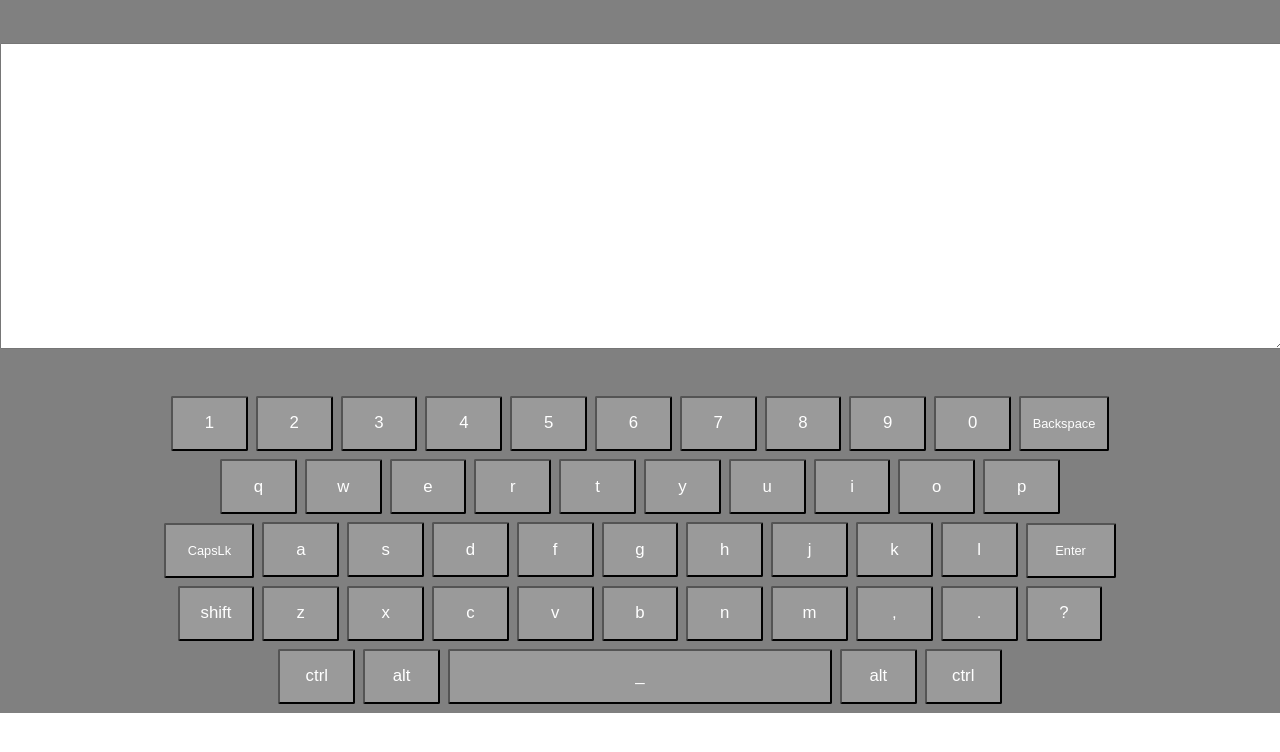
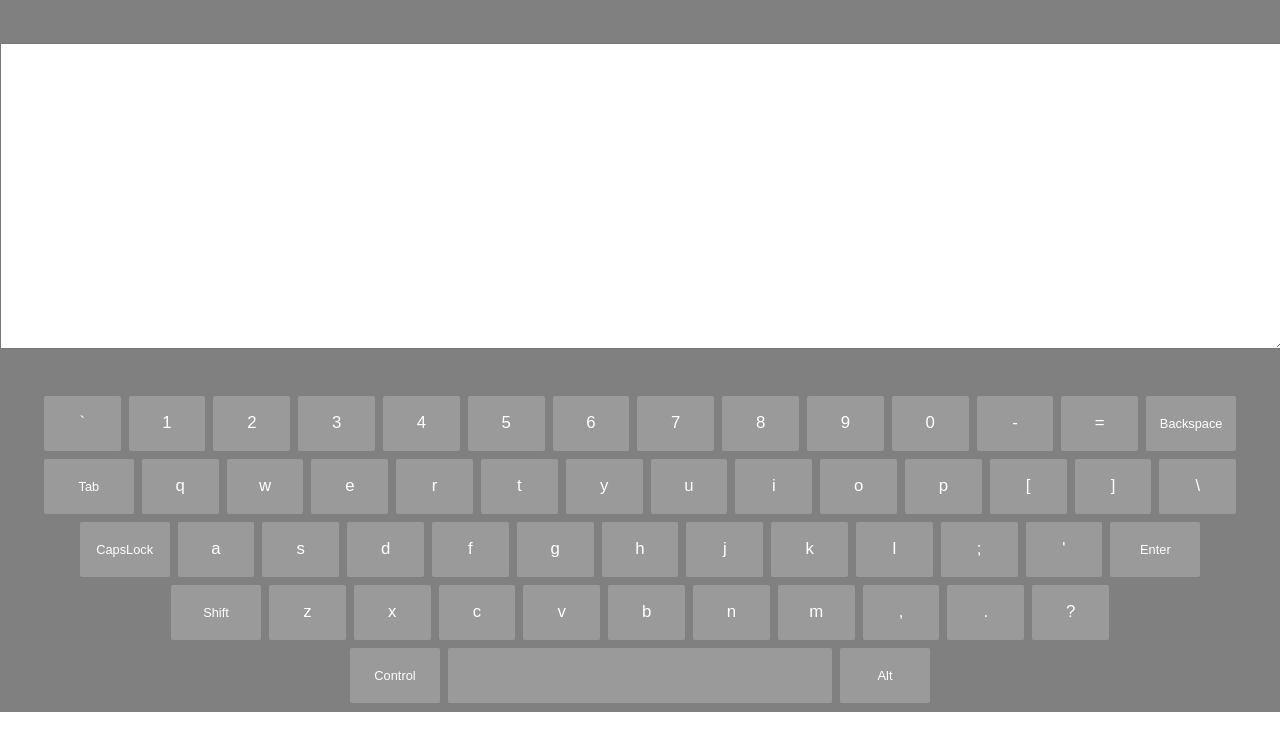
Before and after one commit to Aliaksandrsen/codejam-virtual-keyboard, a website: page index.html in a window 1280 px wide. Drawn offline with Linux system fonts and the light colour scheme.

Commit message:
feat: add relationship between the real and virtual keyboard

```diff
--- a/index.html
+++ b/index.html
@@ -10,7 +10,7 @@
 </head>
 
 <body>
-    <script type="text/javascript" src="script.js"></script>
+    <script type="text/javascript" src="./script.js"></script>
 </body>
 
 </html>
--- a/package.json
+++ b/package.json
@@ -18,11 +18,8 @@
   "homepage": "https://github.com/Aliaksandrsen/codejam-virtual-keyboard#readme",
   "devDependencies": {
     "eslint": "^6.6.0",
-    "eslint-config-airbnb": "^18.0.1",
     "eslint-plugin-import": "^2.18.2",
     "eslint-config-airbnb-base": "^14.0.0"
   },
-  "dependencies": {
-
-  }
+  "dependencies": {}
 }
--- a/script.js
+++ b/script.js
@@ -34,23 +34,28 @@ const keyboard = {
   _createKeys() {
     const fragment = document.createDocumentFragment();
     const keyLayout = [
-      '1', '2', '3', '4', '5', '6', '7', '8', '9', '0', 'backspace',
-      'q', 'w', 'e', 'r', 't', 'y', 'u', 'i', 'o', 'p',
-      'caps', 'a', 's', 'd', 'f', 'g', 'h', 'j', 'k', 'l', 'enter',
+      '`', '1', '2', '3', '4', '5', '6', '7', '8', '9', '0', '-', '=', 'Backspace',
+      'Tab', 'q', 'w', 'e', 'r', 't', 'y', 'u', 'i', 'o', 'p', '[', ']', '\\',
+      'CapsLock', 'a', 's', 'd', 'f', 'g', 'h', 'j', 'k', 'l', ';', "'", 'Enter',
       'Shift', 'z', 'x', 'c', 'v', 'b', 'n', 'm', ',', '.', '?',
-      'Ctrl', 'Alt', 'space', 'Alt', 'Ctrl',
+      'Control', 'Space', 'Alt',
     ];
 
     keyLayout.forEach((key) => {
       const keyElement = document.createElement('button');
-      const insertLineBreak = ['backspace', 'p', 'enter', '?'].indexOf(key) !== -1;
+      const insertLineBreak = ['Backspace', '\\', 'Enter', '?'].indexOf(key) !== -1;
 
       // Add attributes/classes
       keyElement.setAttribute('type', 'button');
       keyElement.classList.add('keyboard__key');
+      // Every button have date attribute
+      keyElement.setAttribute('data-key', `${key}`);
+      // if (key === '\\') { //!!!!
+      //   keyElement.setAttribute('data-key', '\\sl');
+      // }
 
       switch (key) {
-        case 'backspace':
+        case 'Backspace':
           keyElement.classList.add('keyboard__key_wide');
           keyElement.innerHTML = '<span>Backspace</span>';
 
@@ -63,18 +68,30 @@ const keyboard = {
 
           break;
 
-        case 'caps':
+        case 'Tab':
           keyElement.classList.add('keyboard__key_wide');
-          keyElement.innerHTML = '<span>CapsLk</span>';
+          keyElement.innerHTML = '<span>Tab</span>';
 
           keyElement.addEventListener('click', () => {
-            this._toggleCapsLock();
-            keyElement.classList.toggle('keyboard__key_active', this.properties.capsLock);
+            this.properties.value = document.querySelector('.use-keyboard-input').value;
+            this.properties.value += '\t';
+            document.querySelector('.use-keyboard-input').value = this.properties.value;
           });
 
           break;
 
-        case 'enter':
+        case 'CapsLock':
+          keyElement.classList.add('keyboard__key_wide');
+          keyElement.innerHTML = '<span>CapsLock</span>';
+
+          keyElement.addEventListener('click', () => {
+            this._toggleCapsLock();
+            keyElement.classList.toggle('keyboard__key_activeted', this.properties.capsLock);
+          });
+
+          break;
+
+        case 'Enter':
           keyElement.classList.add('keyboard__key_wide');
           keyElement.innerHTML = '<span>Enter</span>';
 
@@ -86,9 +103,45 @@ const keyboard = {
 
           break;
 
-        case 'space':
+        case 'Shift':
+          keyElement.classList.add('keyboard__key_wide');
+          keyElement.innerHTML = '<span>Shift</span>';
+
+          keyElement.addEventListener('click', () => {
+            // this.properties.value = document.querySelector('.use-keyboard-input').value;
+            // this.properties.value += '\n';
+            // document.querySelector('.use-keyboard-input').value = this.properties.value;
+          });
+
+          break;
+
+        case 'Control':
+          keyElement.classList.add('keyboard__key_wide');
+          keyElement.innerHTML = '<span>Control</span>';
+
+          keyElement.addEventListener('click', () => {
+            // this.properties.value = document.querySelector('.use-keyboard-input').value;
+            // this.properties.value += '\n';
+            // document.querySelector('.use-keyboard-input').value = this.properties.value;
+          });
+
+          break;
+
+        case 'Alt':
+          keyElement.classList.add('keyboard__key_wide');
+          keyElement.innerHTML = '<span>Alt</span>';
+
+          keyElement.addEventListener('click', () => {
+            // this.properties.value = document.querySelector('.use-keyboard-input').value;
+            // this.properties.value += '\n';
+            // document.querySelector('.use-keyboard-input').value = this.properties.value;
+          });
+
+          break;
+
+        case 'Space':
           keyElement.classList.add('keyboard__key_extra-wide');
-          keyElement.innerHTML = '<span> _ </span>';
+          keyElement.innerHTML = '<span> </span>';
 
           keyElement.addEventListener('click', () => {
             this.properties.value = document.querySelector('.use-keyboard-input').value;
@@ -126,21 +179,38 @@ const keyboard = {
     return fragment;
   },
 
+
   _toggleCapsLock() {
     this.properties.capsLock = !this.properties.capsLock;
 
     this.elements.keys.forEach((key) => {
-      if (key.childElementCount === 0) {
+      const myKey = key;
+      if (myKey.childElementCount === 0) {
         if (this.properties.capsLock) {
-          key.textContent = key.textContent.toUpperCase();
+          myKey.textContent = myKey.textContent.toUpperCase();
         } else {
-          key.textContent = key.textContent.toLowerCase();
+          myKey.textContent = myKey.textContent.toLowerCase();
         }
       }
     });
   },
 };
 
+document.addEventListener('keydown', (event) => {
+  const key = document.querySelector(`button[data-key='${event.key}']`);// date attribute
+  if (event.key === 'CapsLock') {
+    keyboard._toggleCapsLock.call(keyboard);
+    key.classList.toggle('keyboard__key_activeted');
+  }
+  key.classList.toggle('keyboard__key_activeted');
+});
+
+document.addEventListener('keyup', (event) => {
+  // console.log(event.key);
+  // console.log(document.querySelector(`button[data-key='${event.key}']`));
+  document.querySelector(`button[data-key='${event.key}']`).classList.toggle('keyboard__key_activeted');
+});
+
 window.addEventListener('DOMContentLoaded', () => {
   keyboard.init();
 });
--- a/style.scss
+++ b/style.scss
@@ -23,12 +23,18 @@
     max-width: 90px;
     margin: 4px;
     border-radius: 2px;
+    border: none;
     background: hsla(0, 0%, 100%, 0.2);
     color: #ffffff;
     font-size: 1.05rem;
     outline: none;
     cursor: pointer;
+    vertical-align: top;
     padding: 0;
+
+    &_activeted{  // for buttons which active from real keyboard
+      background: hsla(0, 0%, 100%, 0.1);
+    }
 
     &:active {
       background: hsla(0, 0%, 100%, 0.1);
@@ -43,9 +49,5 @@
       width: 30%;
       max-width: 500px;
     }
-
-    &_active {
-      color: hsl(60, 100%, 50%);
-    }
   }
 }
```
Also changed, not shown: style.css, 2 other files.
